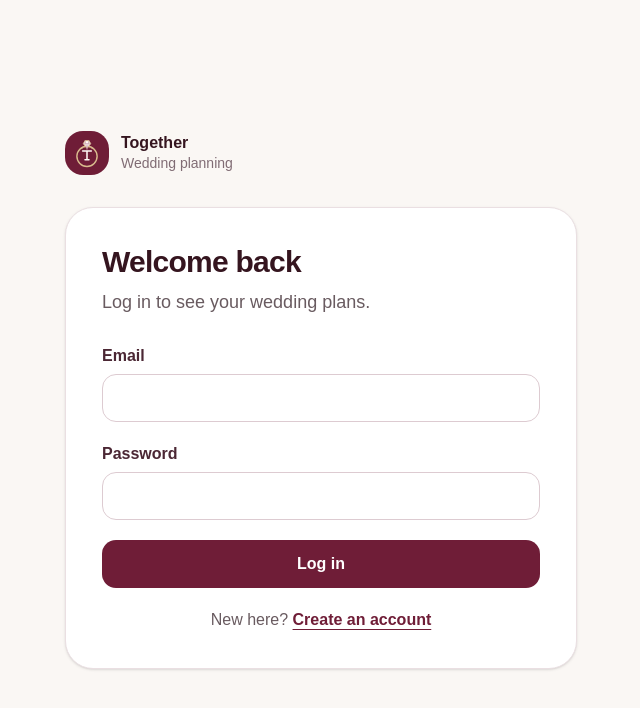
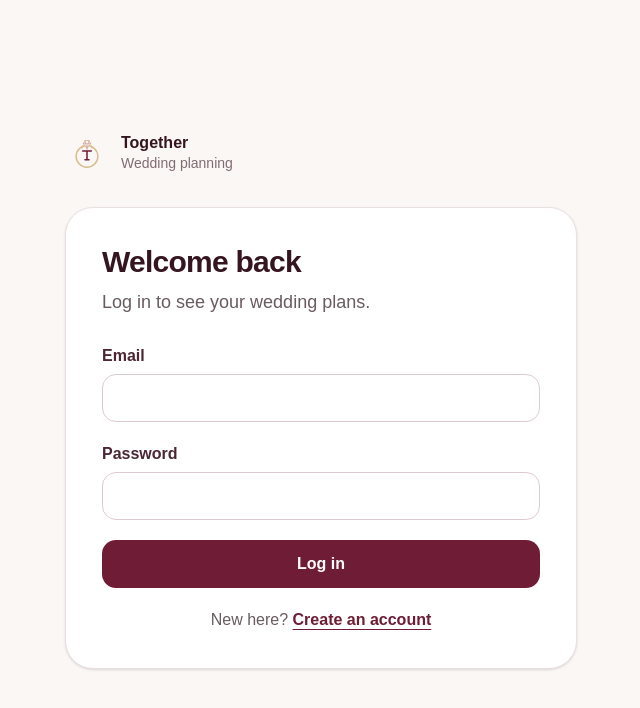
Before and after one commit to Cmoze/wedding_plan_organizer, a Next.js app: page /login in a window 1280 px wide. Shown: the top 708 px of the page, without its empty margins (319-959 px from the left). Built offline with nearby package versions, Linux system fonts and the light colour scheme.

Commit message:
Remove burgundy logo tile and enlarge ring

```diff
--- a/components/wedding/auth-layout.tsx
+++ b/components/wedding/auth-layout.tsx
@@ -14,7 +14,7 @@
     <main className="flex min-h-screen items-center justify-center bg-[#faf7f4] px-5 py-12 text-[#35151f]">
       <div className="w-full max-w-lg">
         <div className="mb-8 flex items-center gap-3">
-          <span className="flex h-11 w-11 items-center justify-center rounded-2xl bg-[#6f1d37] text-white">
+          <span className="flex h-11 w-11 items-center justify-center">
             <BrandMark className="h-8 w-8" />
           </span>
           <span>
--- a/components/wedding/brand-mark.tsx
+++ b/components/wedding/brand-mark.tsx
@@ -8,7 +8,7 @@
       viewBox="0 0 48 48"
       xmlns="http://www.w3.org/2000/svg"
     >
-      <circle cx="24" cy="29" r="15.2" stroke="#D9BC8E" strokeWidth="2.15" />
+      <circle cx="24" cy="29" r="16.3" stroke="#D9BC8E" strokeWidth="2.15" />
       <path
         d="M18.5 10 21 5.5h6L29.5 10 24 17l-5.5-7Z"
         fill="#FFF9F6"
@@ -25,7 +25,7 @@
       />
       <path
         d="M17.5 21h13M24 21v13m-3 0h6"
-        stroke="#FFF9F6"
+        stroke="#6F1D37"
         strokeLinecap="round"
         strokeLinejoin="round"
         strokeWidth="2.3"
--- a/components/wedding/landing-page.tsx
+++ b/components/wedding/landing-page.tsx
@@ -16,7 +16,7 @@
     <main className="min-h-screen overflow-hidden bg-[#fffdfb] text-[#35151f]">
       <header className="mx-auto flex max-w-7xl items-center justify-between px-5 py-5 sm:px-8 lg:px-12">
         <Link href="/" className="flex items-center gap-3 rounded-xl">
-          <span className="flex h-11 w-11 items-center justify-center rounded-2xl bg-[#6f1d37] text-white">
+          <span className="flex h-11 w-11 items-center justify-center">
             <BrandMark className="h-8 w-8" />
           </span>
           <span>
--- a/components/workspace-shell.tsx
+++ b/components/workspace-shell.tsx
@@ -212,7 +212,7 @@
       className={`flex items-center gap-3 rounded-xl focus-visible:outline-2 focus-visible:outline-offset-4 focus-visible:outline-[#8c3c58] ${compact ? "mb-4 px-2 py-2" : "px-3"}`}
     >
       <span
-        className={`flex shrink-0 items-center justify-center rounded-2xl bg-[#6f1d37] text-white ${compact ? "h-10 w-10 sm:h-11 sm:w-11" : "h-11 w-11"}`}
+        className={`flex shrink-0 items-center justify-center ${compact ? "h-10 w-10 sm:h-11 sm:w-11" : "h-11 w-11"}`}
       >
         <BrandMark className="h-8 w-8" />
       </span>
```
